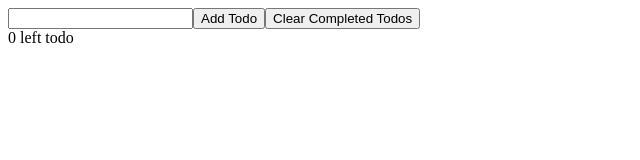
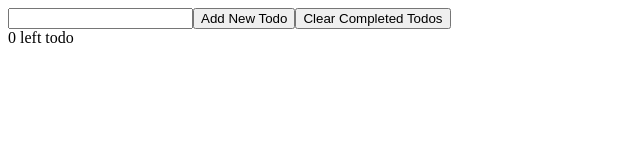
Before and after one commit to adrianoBP/node-react-project-template, a React (Create React App) app in the folder client/: page / in a window 1280 px wide. Shown: the top 160 px of the page, without its empty margins (0-640 px from the left). Built offline with nearby package versions, Linux system fonts and the light colour scheme; the HTML template or start-up script is replaced by a standard one.

Commit message:
Add change to test deploy

```diff
--- a/client/src/App.jsx
+++ b/client/src/App.jsx
@@ -57,7 +57,7 @@ function App() {
       <TodoList todos={todos} toggleTodo={toggleTodo} />
       <input type="text" ref={todoNameRef} />
       <button type="button" onClick={handleAddTodo}>
-        Add Todo
+        Add New Todo
       </button>
       <button type="button" onClick={handleClearTodos}>
         Clear Completed Todos
```
